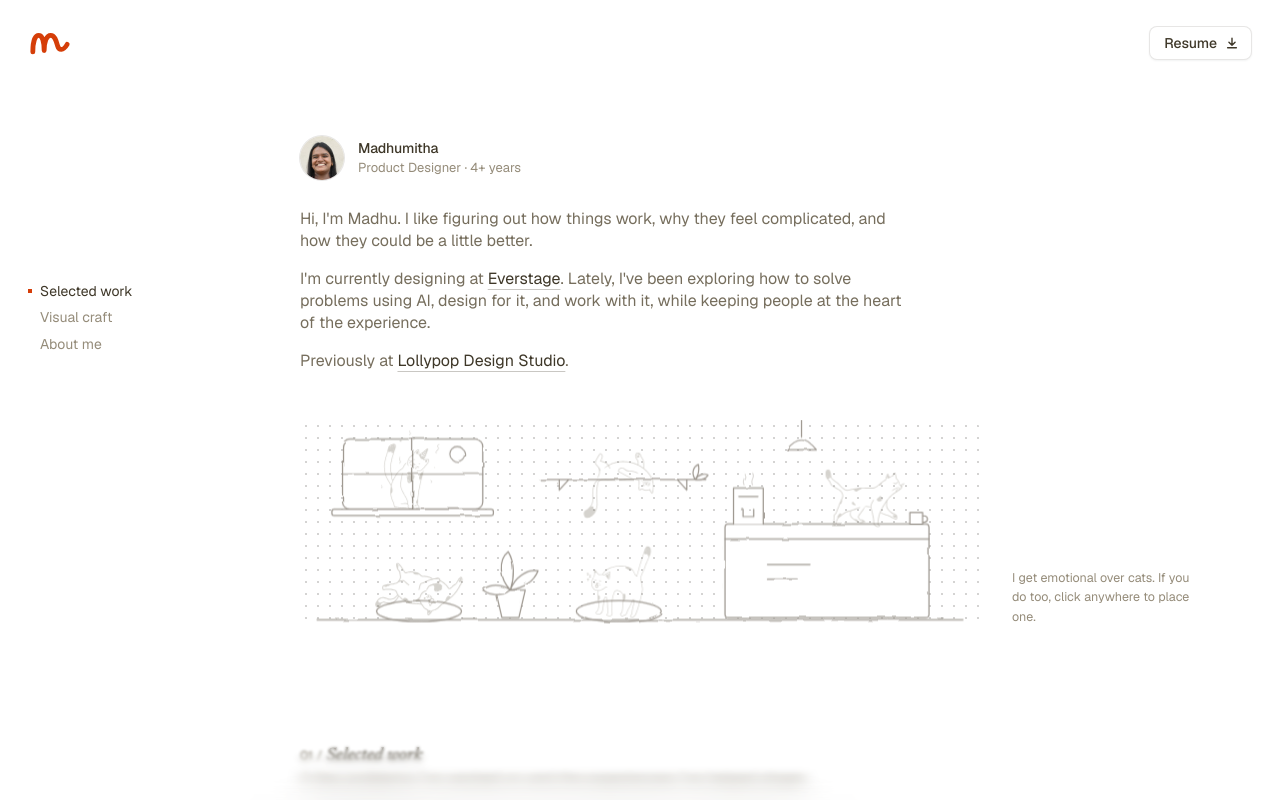
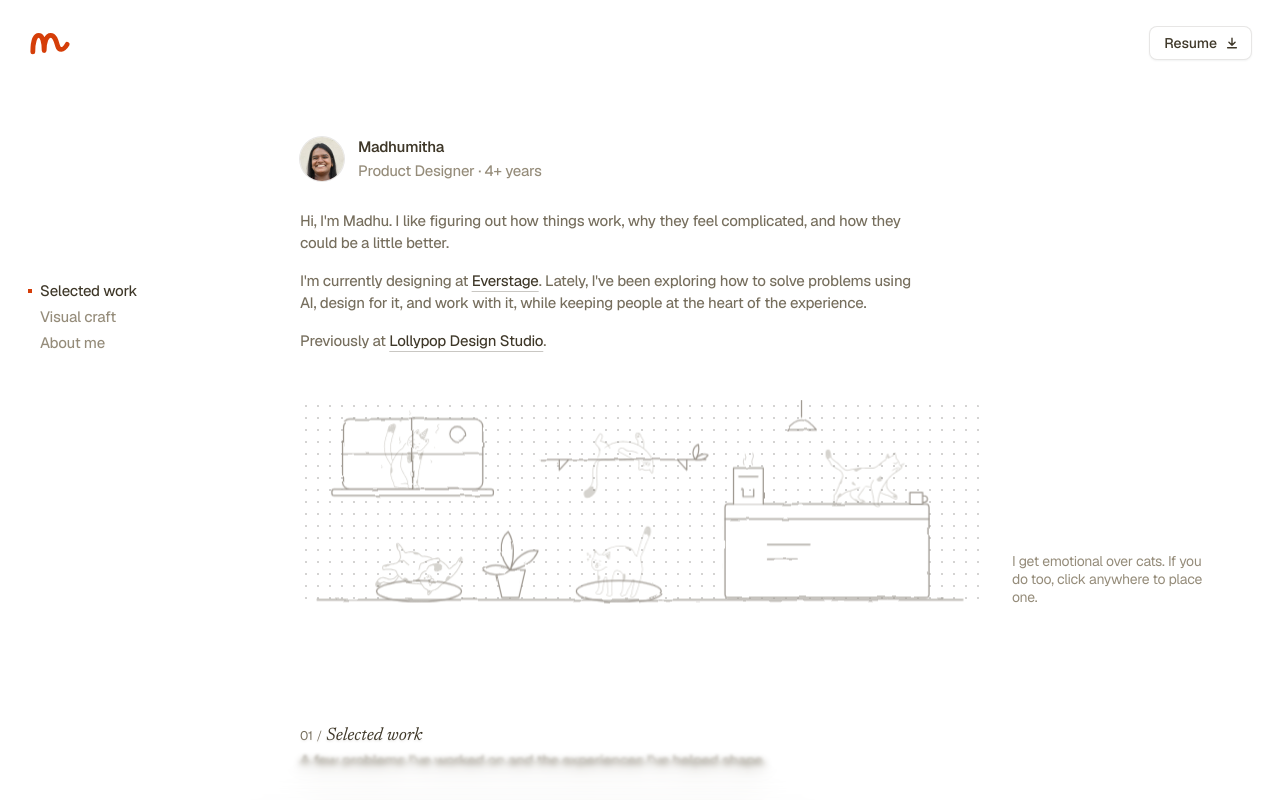
Before and after one commit to madhu091998/Design-portfolio, a plain HTML site: page v2/final.html in a window 1280 px wide. Shown: the top 800 px of the page. Drawn offline with nearby package versions, Linux system fonts and the light colour scheme; grey boxes are pictures that could not be loaded.

Commit message:
Final homepage: type scale matched to iamnoman.com (15/22, slight negative tracking)
Co-Authored-By: Claude Opus 5.5 <noreply@anthropic.com>
Claude-Session: https://claude.ai/code/session_01T9DhejLkAvT3djWqk8BUXi

```diff
--- a/v2/final.css
+++ b/v2/final.css
@@ -437,3 +437,19 @@ html.has-vc .tile:not(.soon), html.has-vc .tile:not(.soon) * { cursor: pointer;
 }
 main .cap, main .cap b, main .cap span { font-size: 16px; }
 .work-hero .cap b, .grid.work-more .cap b, .work-hero .cap span, .grid.work-more .cap span { font-size: 16px; }
+
+/* Type scale matched to iamnoman.com: one 15px size, 22px line height, slight negative tracking */
+body .intro .who b, body .intro .who span, body .intro .bio, body .intro .bio p, body .intro .bio a,
+body .sec-head p, body .work-hero .cap b, body .work-hero .cap span, body .grid.work-more .cap b, body .grid.work-more .cap span,
+body .tile .brief, body .work-hero .tile .brief, body .grid.work-more .tile .brief,
+body .about-text, body .about-text p, body .timeline li, body .timeline .when, body .timeline .what, body .timeline b,
+body .sidenav a, body main .cap, body main .cap b, body main .cap span {
+  font-size: 15px; line-height: 22px; letter-spacing: -0.24px; font-weight: 450;
+}
+body .intro .who b, body .work-hero .cap b, body .grid.work-more .cap b, body .timeline b { font-weight: 550; }
+body .tile .more, body .tile .more.muted, body figcaption, body figcaption span, body .cafe-note,
+body .foot-base span, body .foot-made, body .foot-h, body .foot-col a { font-size: 14px; line-height: 18px; letter-spacing: -0.28px; }
+@media (max-width: 760px) {
+  body .intro .bio, body .intro .bio p, body .sec-head p, body .tile .brief, body .about-text, body .about-text p, body .timeline li { font-size: 15px; line-height: 22px; }
+}
+body .grid.craft .cap, body .grid.craft .cap b, body .grid.craft .cap span { font-size: 15px; line-height: 22px; letter-spacing: -0.24px; } body .grid.craft .cap b { font-weight: 550; }
--- a/v2/final.html
+++ b/v2/final.html
@@ -11,7 +11,7 @@
   <link rel="preconnect" href="https://fonts.googleapis.com">
   <link rel="preconnect" href="https://fonts.gstatic.com" crossorigin>
   <link rel="stylesheet" href="https://fonts.googleapis.com/css2?family=Inter:wght@200;400;500&family=Instrument+Serif:ital@0;1&display=swap">
-  <link rel="stylesheet" href="https://fonts.googleapis.com/css2?family=Newsreader:ital,opsz,wght@0,6..72,400;0,6..72,500;1,6..72,400;1,6..72,500&family=Geist:wght@400;500;600&display=swap">
+  <link rel="stylesheet" href="https://fonts.googleapis.com/css2?family=Newsreader:ital,opsz,wght@0,6..72,400;0,6..72,500;1,6..72,400;1,6..72,500&family=Geist:wght@300..700&display=swap">
   <link rel="stylesheet" href="style.css">
   <link rel="stylesheet" href="bio.css">
   <link rel="stylesheet" href="final.css">
```
